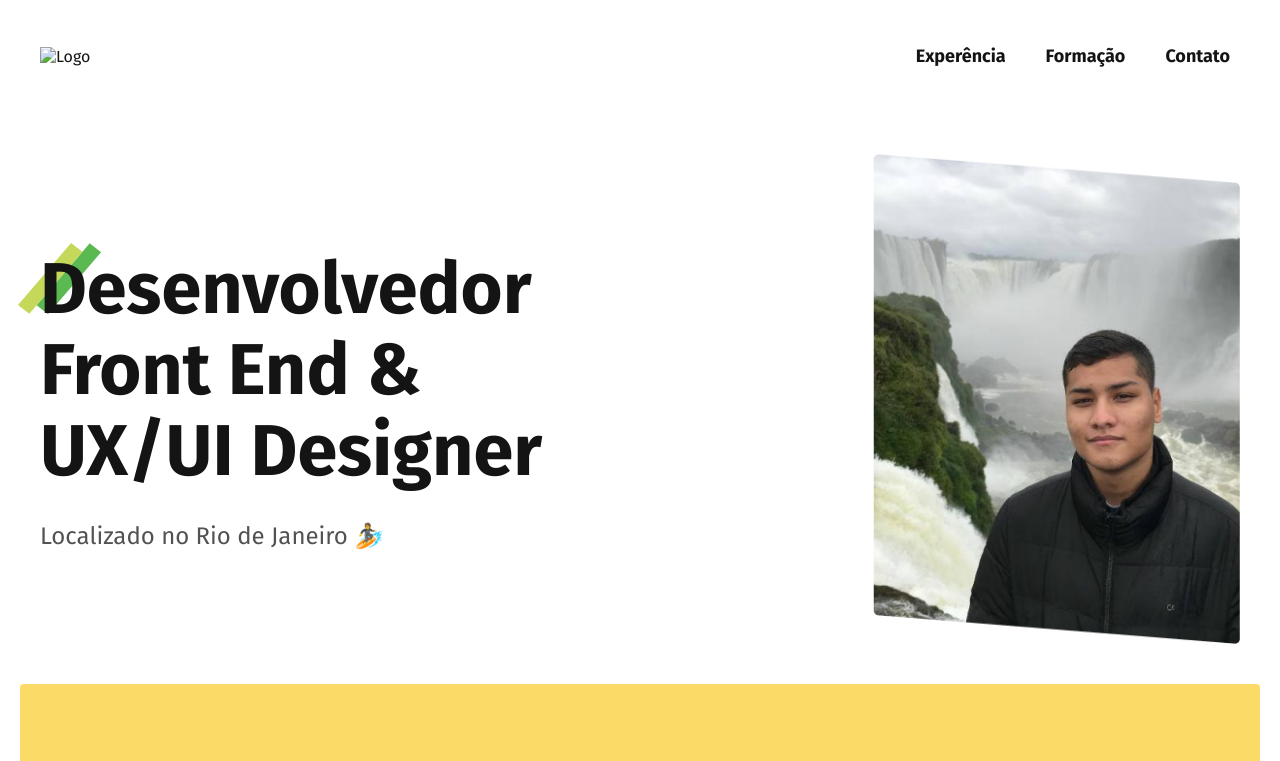
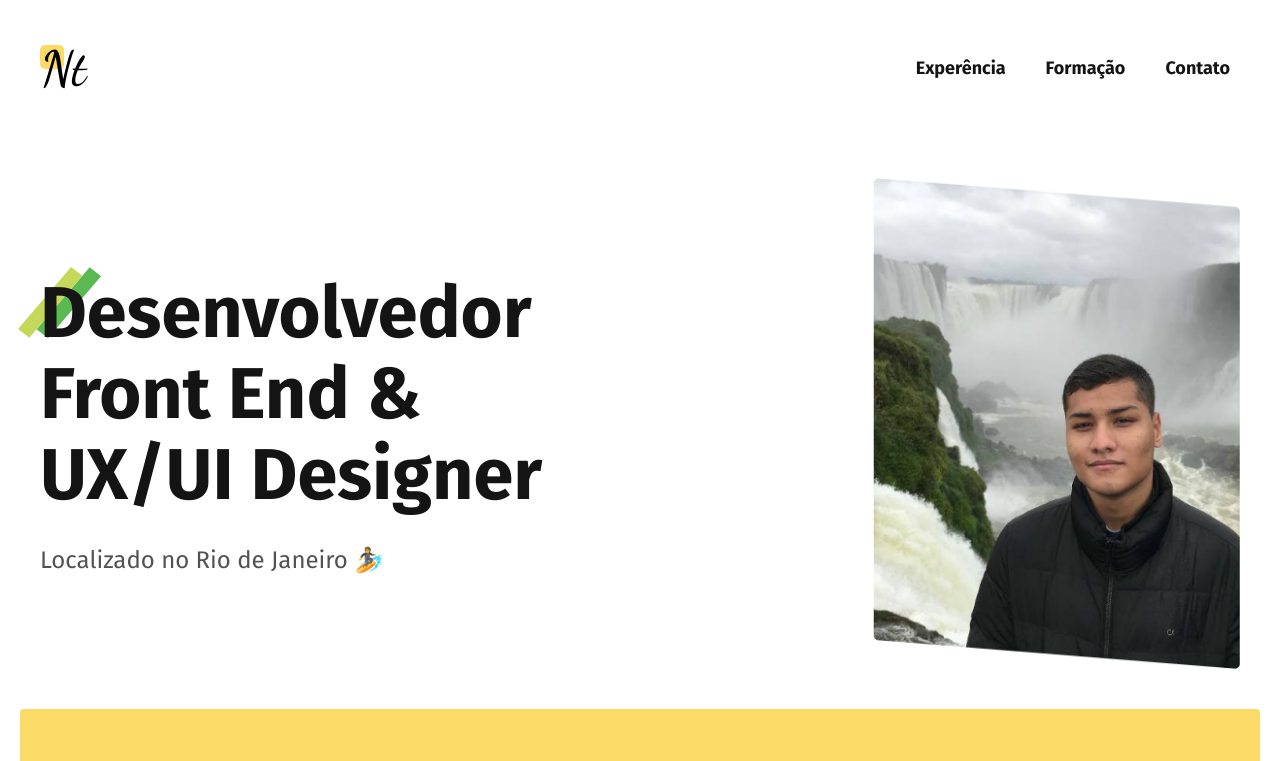
Before and after one commit to ntpissarra/portfolio, a plain HTML site: page index.html in a window 1280 px wide. Shown: the top 761 px of the page. Drawn offline with Linux system fonts and the light colour scheme; the site is published under a folder, as on GitHub Pages, so addresses that start at the root find nothing.

Commit message:
Update index.html

```diff
--- a/index.html
+++ b/index.html
@@ -16,7 +16,7 @@
 
 <body>
   <header class="header">
-    <img src="/img/logo-dt.svg" alt="Logo">
+    <img src="./img/logo-dt.svg" alt="Logo">
     <nav>
       <ul class="header-menu">
         <li><a href="#experiencia">Experência</a></li>
```
